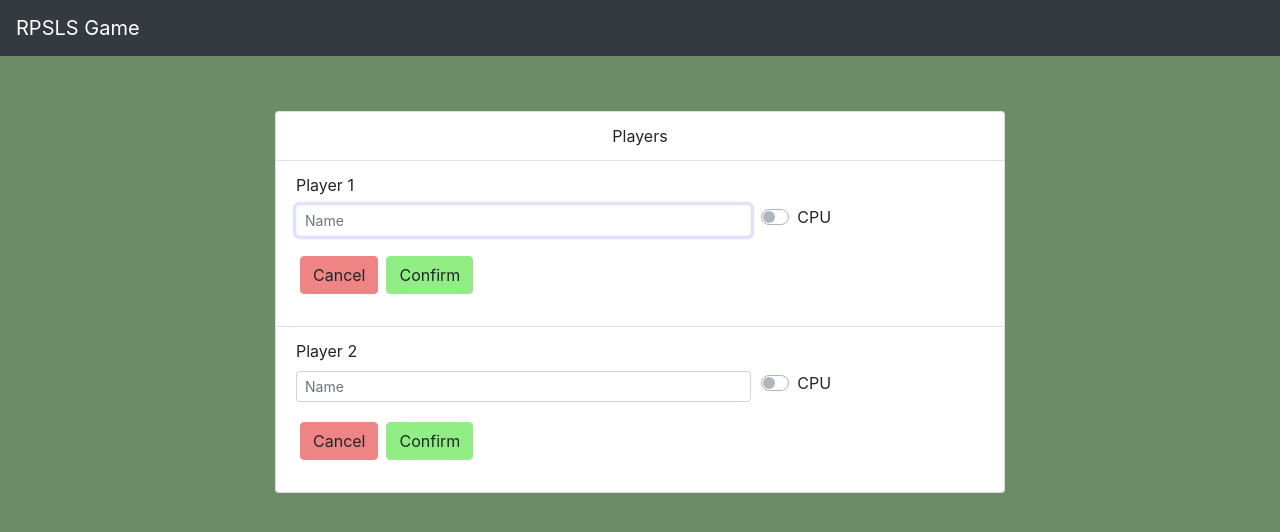
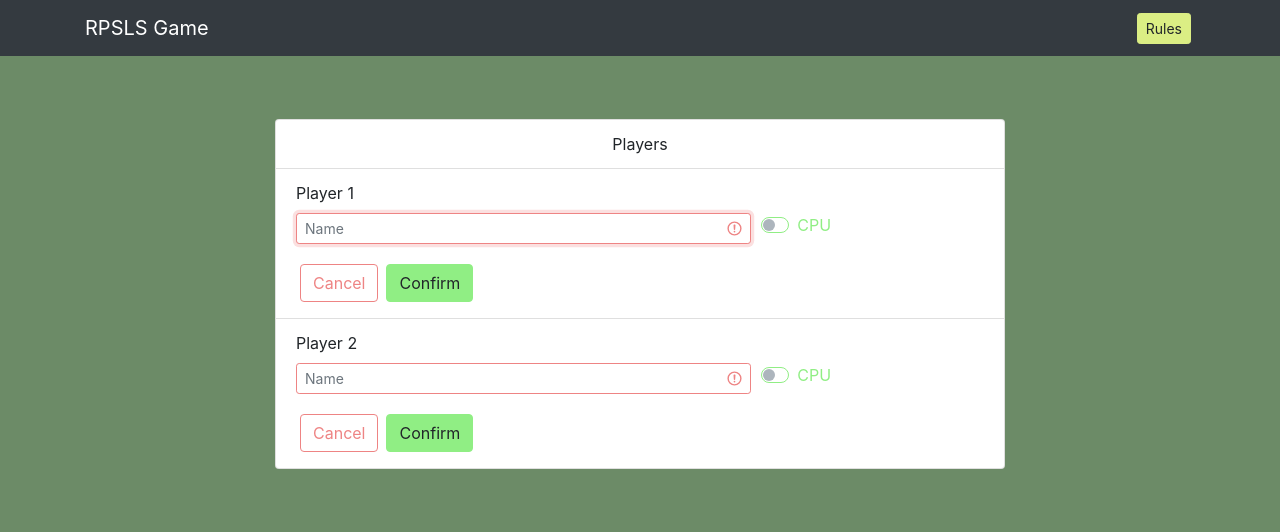
Before and after one commit to pablo1750/-pablo1750-unq-ui-pablo-g-gonzalez-trabajo-final-, a React (Create React App) app: page /game in a window 1280 px wide. Shown: the top 532 px of the page. Built offline with nearby package versions, Linux system fonts and the light colour scheme.

Commit message:
rules al nav

```diff
--- a/src/components/Board.jsx
+++ b/src/components/Board.jsx
@@ -112,9 +112,7 @@ export const Board = (props) => {
     setData({...data, state: ROUND_STATE.PLAYER_READY});
   }
 
-
   const autoShowCards = () => {
-
     Swal.fire({
       title: 'RPSLS!',
       html: 'All players have chosen.',
@@ -127,29 +125,7 @@ export const Board = (props) => {
         handleShowResults()
       }
     }).then((result) => {
-
     })
-  }
-
-  const handleRulesClick = () => {
-
-    Swal.fire({
-      title: 'RPSLS Game Rules',
-      html:
-      '<div style="text-align:left">' +
-      'Scissors cuts Paper<br/>' +
-      'Paper covers Rock<br/>' +
-      'Rock crushes Lizard<br/>' +
-      'Lizard poisons Spock<br/>' +
-      'Spock smashes Scissors<br/>' +
-      'Scissors decapitates Lizard<br/>' +
-      'Lizard eats Paper<br/>' +
-      'Paper disproves Spock<br/>' +
-      'Spock vaporizes Rock<br/>' +
-      '(and as it always has) Rock crushes Scissors' +
-      '</div'
-      ,
-    });
   }
 
   return (
@@ -157,7 +133,6 @@ export const Board = (props) => {
       <div className="row" style={{minHeight: "55px"}}>
         <div className="col col-12 mh-100">
           <button className="btn btn-danger m-1" onClick={() => {props.onExitBoard(data.players)}}>Exit</button>
-          <button className="btn btn-info m-1" onClick={handleRulesClick}>Rules</button>
           {data.state === ROUND_STATE.END_ROUND && <button className="btn btn-info m-1" onClick={handleShowCards}>Show Cards</button>}
           {data.state === ROUND_STATE.SHOW_RESULTS && data.roundHasWinner && <button className="btn btn-success m-1" onClick={handleNextRound}>Next Round</button>}
           {data.state === ROUND_STATE.SHOW_RESULTS && !data.roundHasWinner && <button className="btn btn-warning m-1" onClick={handleNextRound}>Tie-breaker</button>}
--- a/src/components/Nav.jsx
+++ b/src/components/Nav.jsx
@@ -1,9 +1,46 @@
 import React from 'react';
+import Swal from 'sweetalert2';
 
 export const Nav = () => {
+
+
+  const handleRulesClick = () => {
+
+    Swal.fire({
+      title: 'RPSLS Game Rules',
+      html:
+      '<div style="text-align:left">' +
+      'Scissors cuts Paper<br/>' +
+      'Paper covers Rock<br/>' +
+      'Rock crushes Lizard<br/>' +
+      'Lizard poisons Spock<br/>' +
+      'Spock smashes Scissors<br/>' +
+      'Scissors decapitates Lizard<br/>' +
+      'Lizard eats Paper<br/>' +
+      'Paper disproves Spock<br/>' +
+      'Spock vaporizes Rock<br/>' +
+      '(and as it always has) Rock crushes Scissors' +
+      '</div'
+      ,
+    });
+  }
+
+
   return (
     <nav className="navbar navbar-expand-lg navbar-dark bg-dark">
-      <a className="navbar-brand" href="/">RPSLS Game</a>
+      <div className="container">
+        <div className="navbar-header">
+          <a className="navbar-brand" href="/">RPSLS Game</a>
+        </div>
+        <ul className="nav navbar-nav navbar-right">
+          <li>
+            <div className="btn-nav">
+              <button className="btn btn-info btn-sm m-1" onClick={handleRulesClick}>Rules</button>
+            </div>
+          </li>
+        </ul>
+      </div>
+
     </nav>
   )
 }
--- a/src/components/PlayerConfig.jsx
+++ b/src/components/PlayerConfig.jsx
@@ -44,9 +44,9 @@ export const PlayerConfig = (props) => {
 
   return (
     <>
-      <form className={`${error && "was-validated"} h-100`} onSubmit={handleSubmit} noValidate  style={{textAlign: "left"}}>
+      <form className="was-validated h-100" onSubmit={handleSubmit} noValidate  style={{textAlign: "left"}}>
         <div class="form-row">
-          <div class="col-md-8 mb-3">
+          <div class="col-md-8">
               <label for={`player${data.index}-name`}>Player {data.index}</label>
               <input id={`player${data.index}-name`} className="form-control form-control-sm" placeholder="Name" value={data.name} autoFocus={props.autoFocus} disabled={data.type === USER_TYPE.CPU} onChange={handleNameChange} required maxLength={30}/>
               {error &&
@@ -55,7 +55,7 @@ export const PlayerConfig = (props) => {
                 </div>
               }
           </div>
-          <div class="col-md-4 mb-3">
+          <div class="col-md-4">
             <label style={{color:"transparent"}}>Type</label>
             <div class="custom-control custom-switch">
               <input id={`player${data.index}-type`} type="checkbox" class="custom-control-input" onClick={handleTypeToggleClick}/>
@@ -64,10 +64,8 @@ export const PlayerConfig = (props) => {
           </div>
         </div>
         <div class="form-row">
-          <div class="col-md-12 mb-3">
-              {data.type === USER_TYPE.CPU && false && <button type="button" className="btn btn-outline-secondary" onClick={handleHumanClick}>HUMAN</button>}
-              {data.type === USER_TYPE.HUMAN && false && <button type="button" className="btn btn-outline-secondary" onClick={handleCpuClick}>CPU</button>}
-              {!data.readonly && <button className="btn btn-danger m-1" onClick={() => props.onCancelPlayer()}>Cancel</button>}
+          <div class="col-md-12 mt-3">
+              {!data.readonly && <button className="btn btn-outline-danger m-1" onClick={() => props.onCancelPlayer()}>Cancel</button>}
               <button type="submit" className="btn btn-success m-1">Confirm</button>
           </div>
         </div>
--- a/src/components/Session.jsx
+++ b/src/components/Session.jsx
@@ -56,7 +56,7 @@ export const Session = (props) => {
   return (
     <>
       <PlayersContext.Provider value={[players, setPlayers]}>
-        <div className={`container overflow-auto ${data.state === SESSION_STATE.CONFIG && "w3-animate-top"}`}>
+        <div className={`container pt-2 overflow-auto ${data.state === SESSION_STATE.CONFIG && "w3-animate-top"}`}>
           {data.state === SESSION_STATE.CONFIG &&
             <>
               <div className="row" style={{minHeight: "55px"}}>
@@ -71,7 +71,7 @@ export const Session = (props) => {
         </div>
 
 
-        <div className={`container overflow-auto ${data.state >= SESSION_STATE.START && "w3-animate-top"}`}>
+        <div className={`container pt-2 overflow-auto ${data.state >= SESSION_STATE.START && "w3-animate-top"}`}>
           {data.state >= SESSION_STATE.START &&
             <Board onExitBoard={handleExitBoard}/>
           }
```
Also changed, not shown: 1 other file (tests, documents, lock files or other folders).
